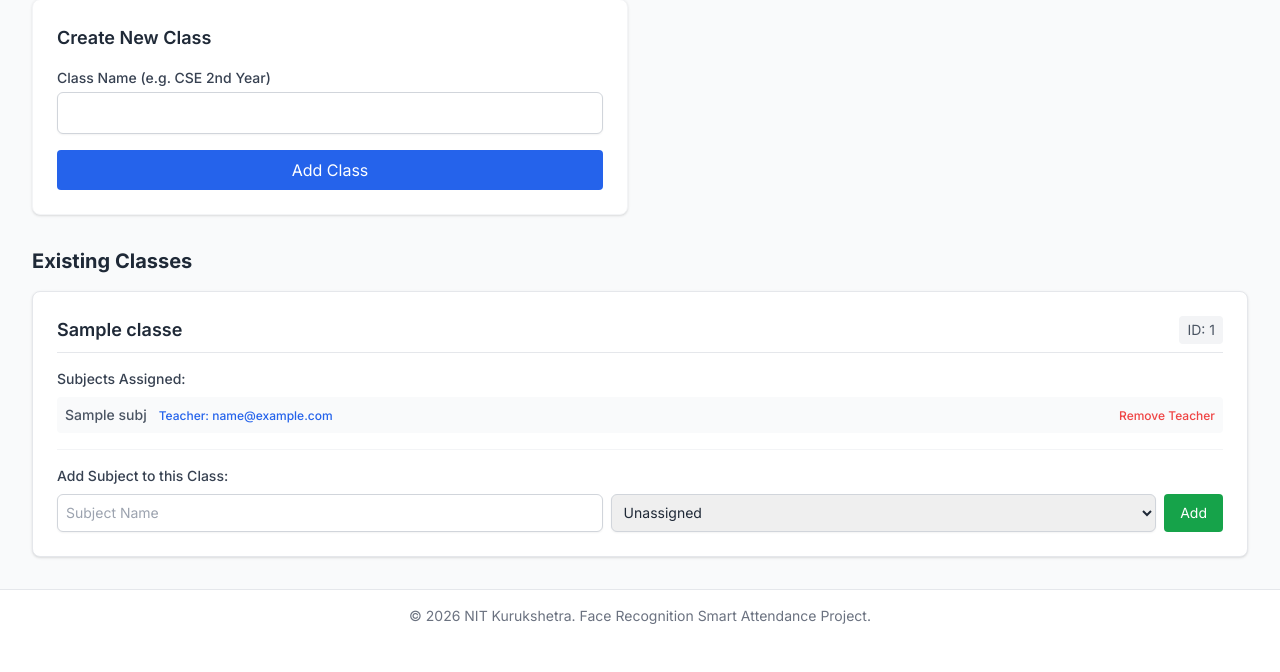
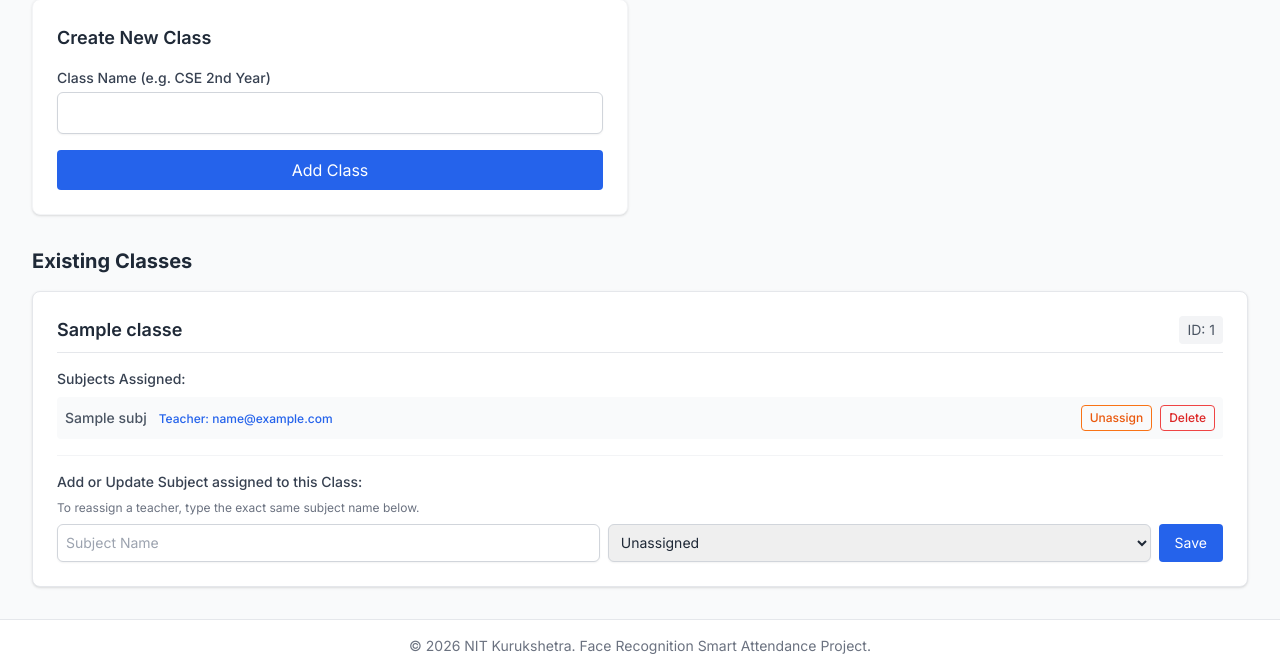
Before and after one commit to RajKumar8814/NIT_KKR_ATTENDANCE_SYSTEM, a Flask app: page /admin/classes in a window 1280 px wide. Shown: the part 169-841 px from the top of the page. Before the commit the page ends 793 px from the top, so only its background shows below. Run offline with Flask 3, Linux system fonts and the light colour scheme; the visitor is signed in with stand-in values (Sample User, id 1); a database or web service that is not in the repository returns one stand-in record (values such as "Sample title"); some libraries are stand-ins or nearby versions.

Commit message:
Deploy Smart Upsert logic, Prevent Duplication, and add Subject Deletion features

```diff
--- a/routes/admin.py
+++ b/routes/admin.py
@@ -62,25 +62,59 @@ def add_subject(class_id):
     subject_name = request.form.get("subject_name").strip()
     teacher_email = request.form.get("teacher_email", "").strip()
 
-    subject_id = str(uuid.uuid4())
-    subject = {
-        "subject_id": subject_id,
-        "name": subject_name,
-        "teacher_email": teacher_email,
-        "total_lectures": 0
-    }
+    cls = db.classes.find_one({"_id": class_id})
+    if not cls:
+        return redirect(url_for("admin.manage_classes"))
 
-    # Add subject to class
-    db.classes.update_one({"_id": class_id}, {"$push": {"subjects": subject}})
+    existing_subj = None
+    for subj in cls.get("subjects", []):
+        if subj.get("name").lower() == subject_name.lower():
+            existing_subj = subj
+            break
 
-    # Assign to teacher if provided
-    if teacher_email:
-        db.teachers.update_one(
-            {"email": teacher_email},
-            {"$push": {"subjects": {"class_id": class_id, "subject_id": subject_id, "name": subject_name}}}
+    if existing_subj:
+        # UPSERT LOGIC
+        subject_id = existing_subj.get("subject_id")
+        old_teacher = existing_subj.get("teacher_email")
+
+        if old_teacher and old_teacher != teacher_email:
+            db.teachers.update_one(
+                {"email": old_teacher},
+                {"$pull": {"subjects": {"class_id": class_id, "subject_id": subject_id}}}
+            )
+
+        if teacher_email and old_teacher != teacher_email:
+            db.teachers.update_one(
+                {"email": teacher_email},
+                {"$push": {"subjects": {"class_id": class_id, "subject_id": subject_id, "name": existing_subj.get("name")}}}
+            )
+
+        db.classes.update_one(
+            {"_id": class_id, "subjects.subject_id": subject_id},
+            {"$set": {"subjects.$.teacher_email": teacher_email}}
         )
+        flash(f"Subject '{subject_name}' configuration updated.", "success")
 
-    flash("Subject added successfully", "success")
+    else:
+        # INSERT LOGIC
+        subject_id = str(uuid.uuid4())
+        subject = {
+            "subject_id": subject_id,
+            "name": subject_name,
+            "teacher_email": teacher_email,
+            "total_lectures": 0
+        }
+
+        db.classes.update_one({"_id": class_id}, {"$push": {"subjects": subject}})
+
+        if teacher_email:
+            db.teachers.update_one(
+                {"email": teacher_email},
+                {"$push": {"subjects": {"class_id": class_id, "subject_id": subject_id, "name": subject_name}}}
+            )
+
+        flash("Subject added successfully", "success")
+
     return redirect(url_for("admin.manage_classes"))
 
 @admin_bp.route("/classes/<class_id>/subjects/<subject_id>/remove_teacher", methods=["POST"])
@@ -112,6 +146,31 @@ def remove_teacher_from_subject(class_id, subject_id):
     )
 
     flash("Teacher unassigned successfully", "success")
+    return redirect(url_for("admin.manage_classes"))
+
+@admin_bp.route("/classes/<class_id>/subjects/<subject_id>/delete", methods=["POST"])
+def delete_subject_from_class(class_id, subject_id):
+    db = get_db()
+
+    cls = db.classes.find_one({"_id": class_id})
+    if not cls: return redirect(url_for("admin.manage_classes"))
+
+    for subj in cls.get("subjects", []):
+        if subj.get("subject_id") == subject_id:
+            teacher_email = subj.get("teacher_email")
+            if teacher_email:
+                db.teachers.update_one(
+                    {"email": teacher_email},
+                    {"$pull": {"subjects": {"subject_id": subject_id, "class_id": class_id}}}
+                )
+            break
+
+    db.classes.update_one(
+        {"_id": class_id},
+        {"$pull": {"subjects": {"subject_id": subject_id}}}
+    )
+
+    flash("Subject permanently removed from class schedule.", "success")
     return redirect(url_for("admin.manage_classes"))
 
 # --- Student Management ---
--- a/templates/admin/classes.html
+++ b/templates/admin/classes.html
@@ -42,11 +42,16 @@
                                 <span class="text-orange-500 text-xs font-semibold">Unassigned</span>
                             {% endif %}
                         </div>
-                        {% if subj.teacher_email %}
-                        <form method="POST" action="{{ url_for('admin.remove_teacher_from_subject', class_id=cls._id, subject_id=subj.subject_id) }}">
-                            <button type="submit" class="text-xs text-red-500 hover:text-red-700 font-medium">Remove Teacher</button>
-                        </form>
-                        {% endif %}
+                        <div class="flex items-center space-x-2">
+                            {% if subj.teacher_email %}
+                            <form method="POST" action="{{ url_for('admin.remove_teacher_from_subject', class_id=cls._id, subject_id=subj.subject_id) }}">
+                                <button type="submit" class="text-xs text-orange-600 hover:text-white hover:bg-orange-500 border border-orange-500 px-2 py-1 rounded transition font-medium">Unassign</button>
+                            </form>
+                            {% endif %}
+                            <form method="POST" action="{{ url_for('admin.delete_subject_from_class', class_id=cls._id, subject_id=subj.subject_id) }}" onsubmit="return confirm('WARNING: Are you sure you want to permanently delete this subject?');">
+                                <button type="submit" class="text-xs text-red-600 hover:text-white hover:bg-red-600 border border-red-500 px-2 py-1 rounded transition font-medium">Delete</button>
+                            </form>
+                        </div>
                     </li>
                     {% endfor %}
                 </ul>
@@ -56,7 +61,8 @@
             </div>
 
             <div class="mt-4 pt-4 border-t border-gray-100">
-                <h4 class="text-sm font-medium text-gray-700 mb-2">Add Subject to this Class:</h4>
+                <h4 class="text-sm font-medium text-gray-700 mb-2">Add or Update Subject assigned to this Class:</h4>
+                <p class="text-xs text-gray-500 mb-2">To reassign a teacher, type the exact same subject name below.</p>
                 <form method="POST" action="{{ url_for('admin.add_subject', class_id=cls._id) }}" class="flex flex-col sm:flex-row gap-2">
                     <input type="text" name="subject_name" placeholder="Subject Name" required class="flex-1 border-gray-300 rounded-md shadow-sm p-2 border text-sm">
                     <select name="teacher_email" class="flex-1 border-gray-300 rounded-md shadow-sm p-2 border text-sm">
@@ -65,7 +71,7 @@
                         <option value="{{ t.email }}">{{ t.name }} ({{ t.email }})</option>
                         {% endfor %}
                     </select>
-                    <button type="submit" class="bg-green-600 text-white py-2 px-4 rounded text-sm hover:bg-green-700 transition">Add</button>
+                    <button type="submit" class="bg-blue-600 text-white py-2 px-4 rounded text-sm hover:bg-blue-700 transition">Save</button>
                 </form>
             </div>
         </div>
```
